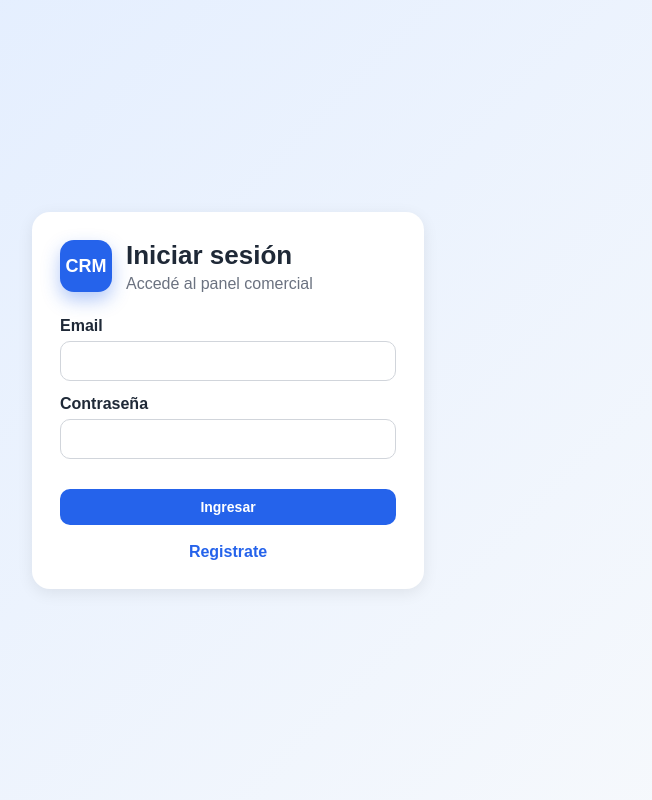
After one commit to Alzo-Joaquin/CRM, a Flask app: page /login in a window 1280 px wide. The commit adds this page. Shown: the whole page, without its empty margins (412-1064 px from the left). Run offline with Flask 3, Linux system fonts and the light colour scheme.

Commit message:
Continuo con implementación de login para usuarios.

```diff
--- a/app/config.py
+++ b/app/config.py
@@ -8,3 +8,4 @@ class Config:
     SECRET_KEY = os.getenv("SECRET_KEY", "clave-por-defecto")
     SQLALCHEMY_DATABASE_URI = os.getenv("DATABASE_URL")
     SQLALCHEMY_TRACK_MODIFICATIONS = False
+    SESSION_PERMANENT = False
--- a/app/extensions.py
+++ b/app/extensions.py
@@ -1,5 +1,10 @@
 from flask_sqlalchemy import SQLAlchemy
 from flask_migrate import Migrate
+from flask_login import LoginManager
 
 db = SQLAlchemy()
 migrate = Migrate()
+login_manager = LoginManager()
+login_manager.login_view = 'auth.login'
+login_manager.login_message = 'Tenes que iniciar sesión para acceder.'
+login_manager.login_message_category = 'warning'
--- /dev/null
+++ b/app/routes/auth.py
@@ -0,0 +1,93 @@
+from flask import Blueprint, render_template, request, redirect, url_for, flash
+from flask_login import login_user, logout_user, login_required, current_user
+
+from app.models.usuario import Usuario
+from app.extensions import db
+
+auth_bp = Blueprint("auth", __name__)
+
+
+@auth_bp.route("/login", methods=["GET", "POST"])
+def login():
+    if current_user.is_authenticated:
+        return redirect(url_for("home"))
+
+    if request.method == "POST":
+        email = request.form.get("email", "").strip()
+        password = request.form.get("password", "").strip()
+
+        usuario = Usuario.query.filter_by(email=email).first()
+
+        if not usuario:
+            flash("Usuario o contraseña incorrectos.", "error")
+            return render_template("login.html")
+
+        if not usuario.activo:
+            flash("El usuario está inactivo.", "error")
+            return render_template("login.html")
+
+        if not usuario.check_password(password):
+            flash("Usuario o contraseña incorrectos.", "error")
+            return render_template("login.html")
+
+        login_user(usuario)
+        return redirect(url_for("home"))
+
+    return render_template("login.html")
+
+@auth_bp.route("/register", methods=["GET", "POST"])
+def register():
+    if current_user.is_authenticated:
+        return redirect(url_for("home"))
+
+    if request.method == "POST":
+        nombre = request.form.get("nombre", "").strip()
+        email = request.form.get("email", "").strip()
+        password = request.form.get("password", "").strip()
+        confirmar_password = request.form.get("confirmar_password", "").strip()
+
+        if not nombre:
+            flash("El nombre es obligatorio.", "error")
+            return render_template("register.html")
+
+        if not email:
+            flash("El email es obligatorio.", "error")
+            return render_template("register.html")
+
+        if not password:
+            flash("La contraseña es obligatoria.", "error")
+            return render_template("register.html")
+
+        if password != confirmar_password:
+            flash("Las contraseñas no coinciden.", "error")
+            return render_template("register.html")
+
+        usuario_existente = Usuario.query.filter_by(email=email).first()
+        if usuario_existente:
+            flash("Ya existe un usuario con ese email.", "error")
+            return render_template("register.html")
+
+        usuario = Usuario(
+            nombre=nombre,
+            email=email,
+            rol="vendedor",
+            activo=True
+        )
+        usuario.set_password(password)
+
+        db.session.add(usuario)
+        db.session.commit()
+
+        return redirect(url_for("auth.register_success"))
+
+    return render_template("register.html")
+
+@auth_bp.route("/register-success")
+def register_success():
+    return render_template("register_success.html")
+
+@auth_bp.route("/logout")
+@login_required
+def logout():
+    logout_user()
+    return redirect(url_for("auth.login"))
--- a/requirements.txt
+++ b/requirements.txt
@@ -4,3 +4,4 @@ Flask-Migrate==4.0.5
 psycopg2-binary==2.9.9
 python-dotenv==1.0.1
 gunicorn==23.0.0
+Flask-Login==0.6.3
--- a/static/css/styles.css
+++ b/static/css/styles.css
@@ -625,3 +625,110 @@ button:disabled {
   opacity: 0.5;
   cursor: not-allowed;
 }
+
+.login-body {
+  min-height: 100vh;
+  margin: 0;
+  background: linear-gradient(135deg, #e0ecff 0%, #f8fafc 100%);
+  display: flex;
+  align-items: center;
+  justify-content: center;
+}
+
+.login-container {
+  width: 100%;
+  max-width: 440px;
+  padding: 24px;
+}
+
+.login-card {
+  background-color: white;
+  border-radius: 18px;
+  box-shadow: var(--shadow);
+  padding: 28px;
+}
+
+.login-brand {
+  display: flex;
+  align-items: center;
+  gap: 14px;
+  margin-bottom: 24px;
+}
+
+.login-brand h1 {
+  margin: 0;
+  font-size: 26px;
+}
+
+.login-brand p {
+  margin: 4px 0 0;
+  color: var(--muted);
+}
+
+.login-form {
+  display: flex;
+  flex-direction: column;
+  gap: 14px;
+}
+
+.login-button {
+  width: 100%;
+}
+
+.flash-message {
+  margin-bottom: 16px;
+  padding: 12px 14px;
+  border-radius: 10px;
+  font-size: 14px;
+}
+
+.flash-error {
+  background-color: #fef2f2;
+  color: #b91c1c;
+  border: 1px solid #fecaca;
+}
+
+.flash-warning {
+  background-color: #fff7ed;
+  color: #c2410c;
+  border: 1px solid #fed7aa;
+}
+
+.sidebar-footer-actions {
+  margin-top: 10px;
+}
+
+.logout-link {
+  display: inline-block;
+  margin-top: 4px;
+  color: #fca5a5;
+  text-decoration: none;
+  font-size: 14px;
+  font-weight: 600;
+}
+
+.logout-link:hover {
+  color: #fecaca;
+  text-decoration: underline;
+}
+
+.auth-extra-links {
+  margin-top: 18px;
+  text-align: center;
+}
+
+.auth-extra-links a {
+  color: var(--primary);
+  text-decoration: none;
+  font-weight: 600;
+}
+
+.auth-extra-links a:hover {
+  text-decoration: underline;
+}
+
+.flash-success {
+  background-color: #ecfdf5;
+  color: #047857;
+  border: 1px solid #a7f3d0;
+}
--- /dev/null
+++ b/templates/login.html
@@ -0,0 +1,51 @@
+<!DOCTYPE html>
+<html lang="es">
+<head>
+  <meta charset="UTF-8">
+  <meta name="viewport" content="width=device-width, initial-scale=1.0">
+  <title>Login - CRM</title>
+  <link rel="stylesheet" href="{{ url_for('static', filename='css/styles.css') }}">
+</head>
+<body class="login-body">
+  <div class="login-container">
+    <div class="login-card">
+      <div class="login-brand">
+        <div class="logo-box">CRM</div>
+        <div>
+          <h1>Iniciar sesión</h1>
+          <p>Accedé al panel comercial</p>
+        </div>
+      </div>
+
+      {% with messages = get_flashed_messages(with_categories=true) %}
+        {% if messages %}
+          {% for category, message in messages %}
+            <div class="flash-message flash-{{ category }}">
+              {{ message }}
+            </div>
+          {% endfor %}
+        {% endif %}
+      {% endwith %}
+
+      <form method="POST" class="login-form">
+        <div class="campo">
+          <label for="email">Email</label>
+          <input type="email" id="email" name="email" required>
+        </div>
+
+        <div class="campo">
+          <label for="password">Contraseña</label>
+          <input type="password" id="password" name="password" required>
+        </div>
+
+        <button class="boton login-button" type="submit">Ingresar</button>
+      </form>
+
+      <div class="auth-extra-links">
+        <a href="{{ url_for('auth.register') }}">Registrate</a>
+      </div>
+
+    </div>
+  </div>
+</body>
+</html>
```
Also changed, not shown: app/__init__.py (+28 -4 lines), app/models/usuario.py (+11 -1 lines), app/routes/usuarios.py (+6 -1 lines), migrations/versions/0591d21b10ce_agregar_password_hash_a_usuarios.py (added, +33 -0 lines), templates/base.html (+10 -2 lines), templates/base_index.html (+10 -2 lines), templates/register.html (added, +60 -0 lines), templates/register_success.html (added, +28 -0 lines).
